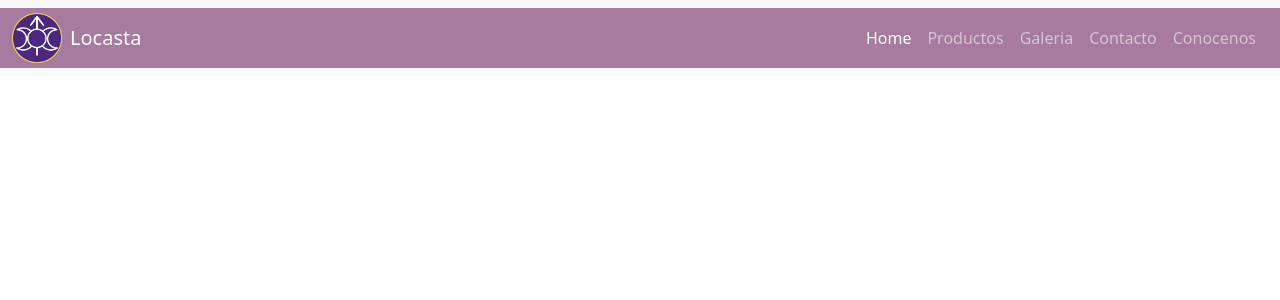
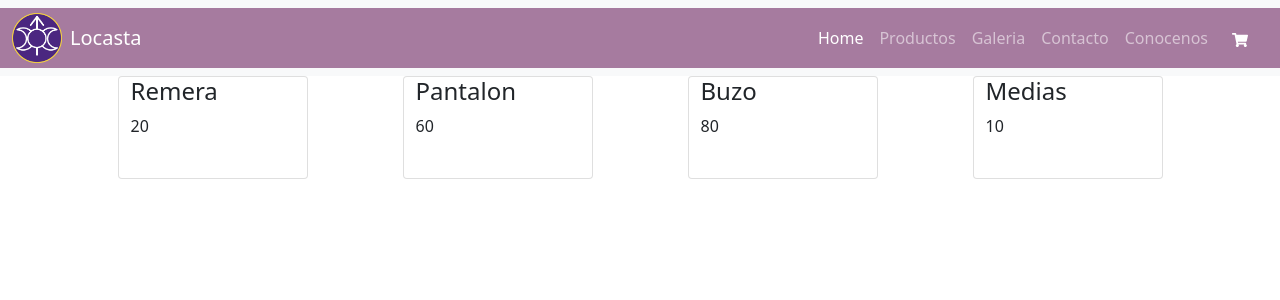
Before and after one commit to Leilaflores/Ecommerce-Flores, a React (Create React App) app: page / in a window 1280 px wide. Shown: the top 300 px of the page. Built offline with nearby package versions, Linux system fonts and the light colour scheme.

Commit message:
Agregando Cart

```diff
--- a/package.json
+++ b/package.json
@@ -9,6 +9,7 @@
     "bootstrap": "^5.1.3",
     "react": "^18.1.0",
     "react-dom": "^18.1.0",
+    "react-icons": "^4.4.0",
     "react-scripts": "5.0.1",
     "web-vitals": "^2.1.4"
   },
--- a/src/App.js
+++ b/src/App.js
@@ -1,12 +1,14 @@
 import './App.css';
-import Navbar from './components/Navbar';
+import Navbar from './components/navbar/Navbar';
 import 'bootstrap/dist/css/bootstrap.css';
+import ItemListContainer from './components/itemListContainer/ItemListContainer';
 
 
 function App() {
   return (
     <div className="App">
       <Navbar/>
+      <ItemListContainer />
     </div>
   );
 }
--- /dev/null
+++ b/src/components/card/Card.js
@@ -0,0 +1,15 @@
+import './Card.css';
+
+function Card({product , price , img}) {
+    return(
+        <div className='card col-2'>
+            <div>
+            <h4> {product} </h4>
+            <p> {price} </p>
+            <img src={img} />
+            </div>
+        </div>
+    );
+}
+
+export default Card;
--- /dev/null
+++ b/src/components/cardWidget/CardWidget.js
@@ -0,0 +1,13 @@
+import {FaShoppingCart} from 'react-icons/fa';
+
+const fontStyles={color:'white'};
+
+function Cart(){
+    return(
+        <div>
+            <FaShoppingCart style={fontStyles}/>
+        </div>
+    )
+}
+
+export default Cart;
--- /dev/null
+++ b/src/components/itemListContainer/ItemListContainer.js
@@ -0,0 +1,17 @@
+import './ItemListContainer.css'
+import Card from '../card/Card';
+
+function ItemListContainer() {
+    return (
+    <div className='container'>
+    <section className='row justify-content-around'>
+        <Card product='Remera' price='20' img=''/>
+        <Card product='Pantalon' price='60' img=''/>
+        <Card product='Buzo' price='80' img=''/>
+        <Card product='Medias' price='10' img=''/>
+    </section>
+    </div>
+    );
+}
+
+export default ItemListContainer;
--- a/src/components/Navbar.js
+++ b/src/components/navbar/Navbar.js
@@ -1,5 +1,6 @@
 import "./Navbar.css";
-import logo from "../assets/logo_locasta.png";
+import Cart from '../cardWidget/CardWidget'
+import logo from "../../assets/logo_locasta.png";
 
 function Navbar() {
   return (
@@ -55,6 +56,9 @@ function Navbar() {
                 </a>
               </li>
             </ul>
+                <a class="nav-link" href="#">
+                  <Cart/>
+                </a>
           </div>
         </div>
       </nav>
```
Also changed, not shown: src/components/card/Card.css (added), src/components/cardWidget/CardWidget.css (added), src/components/itemListContainer/ItemListContainer.css (added), src/components/navbar/Navbar.css (renamed from src/components/Navbar.css), 1 other file (tests, documents, lock files or other folders).
